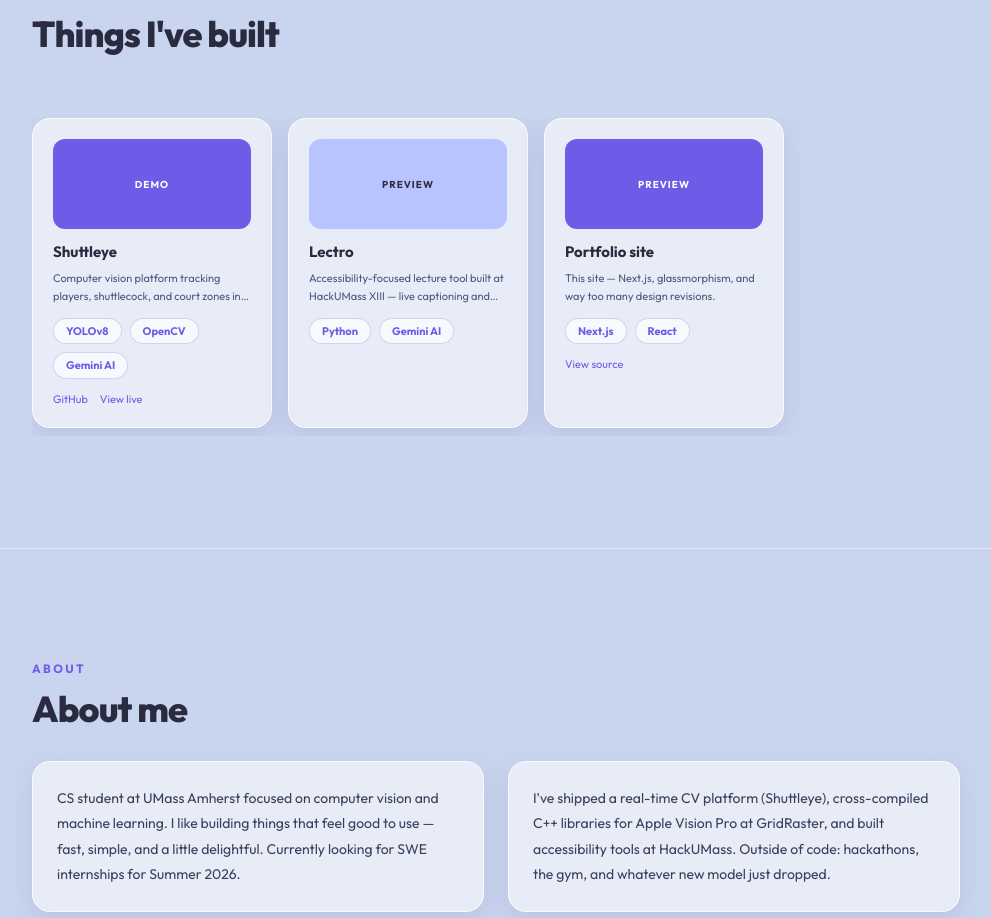
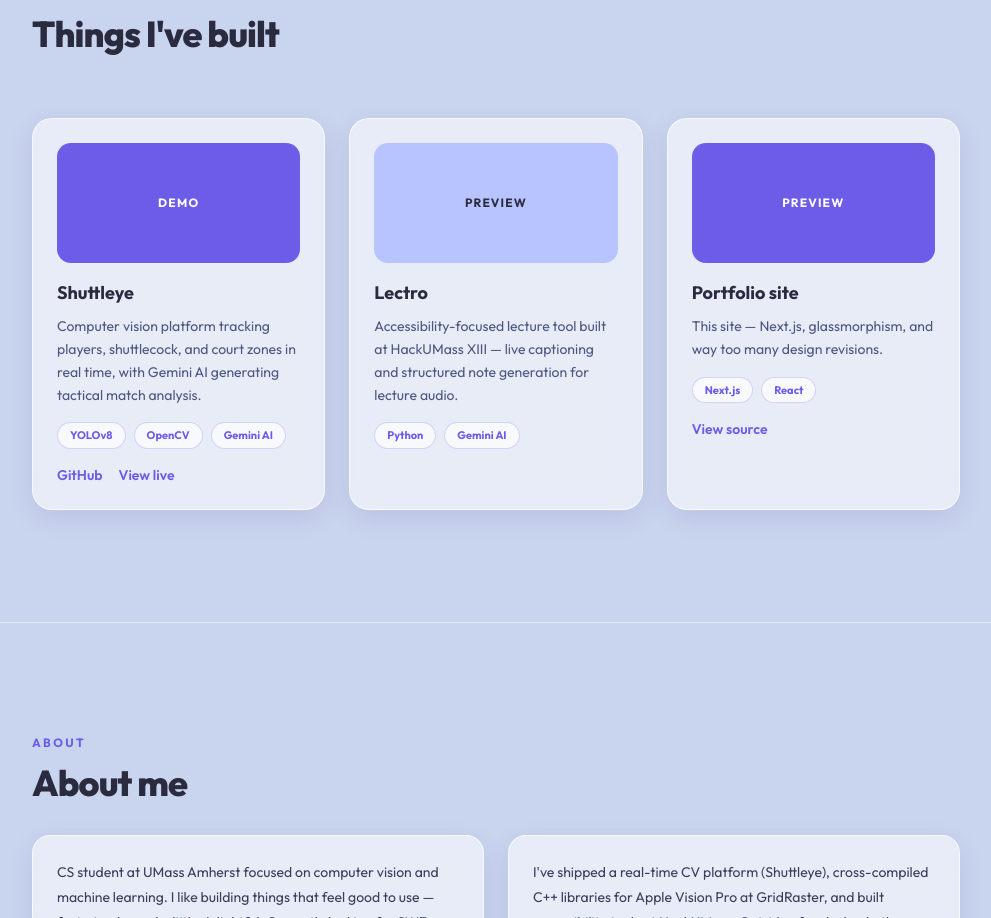
Before and after one commit to jameshualiu/jameshualiu.me, a Next.js app: page / in a window 1280 px wide. Shown: the part 2246-3164 px from the top of the page, without its empty margins (144-1135 px from the left). Built offline with nearby package versions, Linux system fonts and the light colour scheme.

Commit message:
feat: switch Projects to a 3-column grid matching other section widths

```diff
--- a/components/Projects.tsx
+++ b/components/Projects.tsx
@@ -43,27 +43,27 @@ export default function Projects() {
         </FadeUp>
 
         <FadeUp delay={0.1}>
-          <div className="flex gap-4 overflow-x-auto pb-2 no-scrollbar">
+          <div className="grid grid-cols-1 sm:grid-cols-3 gap-6">
             {projects.map((project) => (
               <div
                 key={project.title}
-                className="glass-card rounded-[18px] p-5 w-[220px] sm:w-[240px] flex-shrink-0"
+                className="glass-card rounded-[20px] p-6"
               >
                 <div
-                  className={`${project.visual.bg} ${project.visual.text} h-[90px] rounded-[12px] flex items-center justify-center text-[10px] font-bold tracking-widest mb-3`}
+                  className={`${project.visual.bg} ${project.visual.text} h-[120px] rounded-[14px] flex items-center justify-center text-xs font-bold tracking-widest mb-4`}
                 >
                   {project.visual.label}
                 </div>
 
-                <h3 className="text-[#2b2b40] text-[15px] font-bold mb-1.5">
+                <h3 className="text-[#2b2b40] text-lg font-bold mb-2">
                   {project.title}
                 </h3>
 
-                <p className="text-[#4d5780] text-[11px] leading-relaxed mb-3 line-clamp-2">
+                <p className="text-[#4d5780] text-sm leading-relaxed mb-4">
                   {project.desc}
                 </p>
 
-                <div className="flex flex-wrap gap-2 mb-3">
+                <div className="flex flex-wrap gap-2 mb-4">
                   {project.tags.map((tag) => (
                     <span key={tag} className="bg-white/70 border border-[#6c5ce7]/25 text-[#6c5ce7] text-[11px] font-bold rounded-full px-3 py-1">
                       {tag}
@@ -72,14 +72,14 @@ export default function Projects() {
                 </div>
 
                 {project.links.length > 0 && (
-                  <div className="flex gap-3">
+                  <div className="flex gap-4">
                     {project.links.map((link) => (
                       <Link
                         key={link.label}
                         href={link.href}
                         target="_blank"
                         rel="noopener noreferrer"
-                        className="text-[#6c5ce7] text-[11px] underline-offset-2 hover:underline"
+                        className="text-[#6c5ce7] text-sm font-semibold underline-offset-2 hover:underline"
                       >
                         {link.label}
                       </Link>
```
